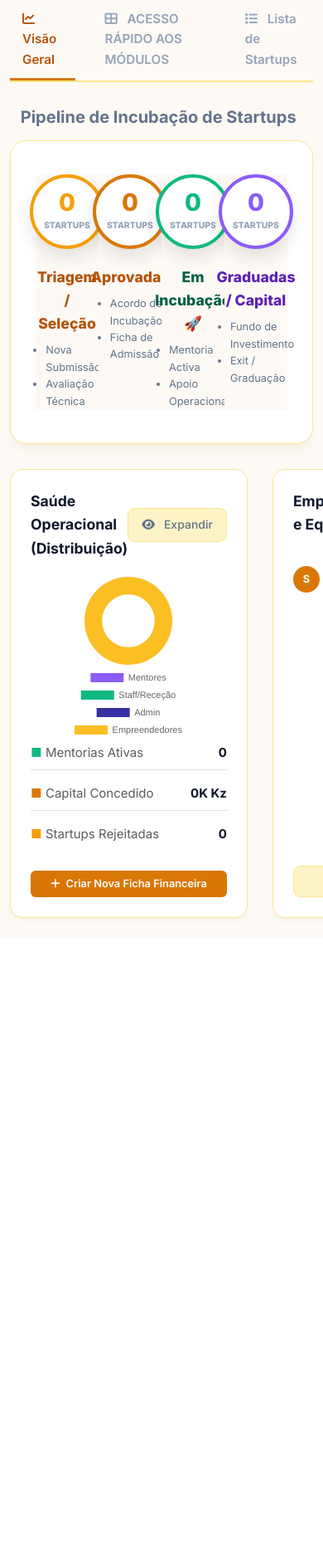
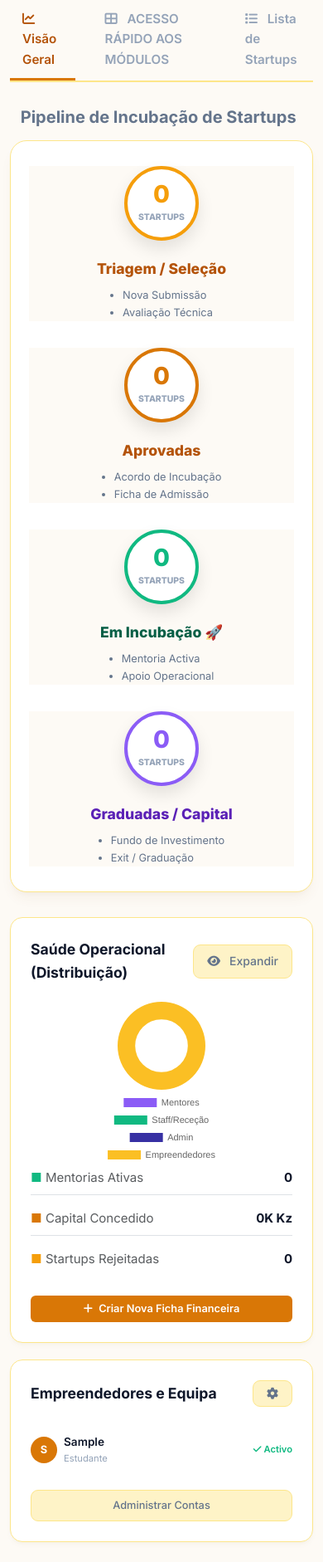
Before and after one commit to yuryadriano/incubadora_ispsn, a PHP site: page /app/views/dashboard/superadmin.php in a window 390 px wide; the page is wider, and only the part inside the window is pictured. Shown: the part 210-2092 px from the top of that part at 83% size. Before the commit the page ends 1321 px from the top of that part, so only its background shows below. Run offline with PHP 8.4, Linux system fonts and the light colour scheme; the visitor is signed in with stand-in values (Sample User, id 1); data that the repository does not hold is empty.

Commit message:
Fix mobile responsiveness, layout overlaps, and stray div tags

```diff
--- a/app/views/dashboard/admin.php
+++ b/app/views/dashboard/admin.php
@@ -189,7 +189,6 @@ require_once __DIR__ . '/../partials/_layout.php';
         </button>
     </div>
 
-</div>
 </div>
 
 <!-- Ranking de Excelência -->
--- a/app/views/dashboard/superadmin.php
+++ b/app/views/dashboard/superadmin.php
@@ -232,6 +232,26 @@ require_once __DIR__ . '/../partials/_layout.php';
 .quick-sub {
     font-size: 0.65rem;
     color: var(--text-muted);
+}
+
+@media (max-width: 992px) {
+    .saas-grid {
+        grid-template-columns: 1fr;
+        gap: 20px;
+    }
+    .pipeline-container {
+        flex-direction: column;
+        align-items: center;
+        gap: 32px;
+        padding: 30px 20px;
+    }
+    .pipeline-line {
+        display: none;
+    }
+    .pipeline-node {
+        width: 100%;
+        max-width: 320px;
+    }
 }
 </style>
 
--- a/public/register.php
+++ b/public/register.php
@@ -122,11 +122,12 @@ if ($_SERVER['REQUEST_METHOD'] === 'POST' && !$bloqueado && $convite) {
 <style>
 :root{--primary:#D97706;--dark:#0F172A;}
 *{margin:0;padding:0;box-sizing:border-box;}
+html,body{overflow-x:hidden;width:100%;position:relative;}
 body{font-family:'Inter',sans-serif;background:radial-gradient(circle at top left,#FFEDD5,#FDFAF5 50%,#FDE68A);min-height:100vh;display:flex;align-items:center;justify-content:center;padding:24px;}
 .card{width:100%;max-width:460px;background:rgba(255,255,255,0.85);backdrop-filter:blur(16px);border-radius:20px;border:1px solid rgba(255,255,255,0.5);box-shadow:0 24px 48px rgba(0,0,0,0.08);padding:40px;}
 @media (max-width:576px){
   body{padding:16px;}
-  .card{padding:24px 20px;border-radius:16px;}
+  .card{padding:24px 20px;border-radius:16px;width:calc(100% - 32px);margin:16px auto;}
   h1{font-size:1.25rem;}
   .logo-wrap img{height:56px;}
 }
--- a/public/website/assets/style.css
+++ b/public/website/assets/style.css
@@ -69,8 +69,8 @@ body { font-family: 'Inter', sans-serif; background: var(--bg); color: var(--tex
 .navbar.scrolled .nav-hamburger span { background: var(--dark); }
 
 @media (max-width: 1024px) {
-    .nav-links { display: none; }
-    .nav-hamburger { display: flex; }
+    .nav-links { display: none !important; }
+    .nav-hamburger { display: flex !important; }
     .nav-container { padding: 0 20px; }
     .navbar { padding: 15px 0; }
 }
```
Also changed, not shown: app/views/admin/candidaturas.php (+19 -0 lines), app/views/admin/projeto_detalhe.php (+34 -0 lines), public/login.php (+13 -3 lines).
